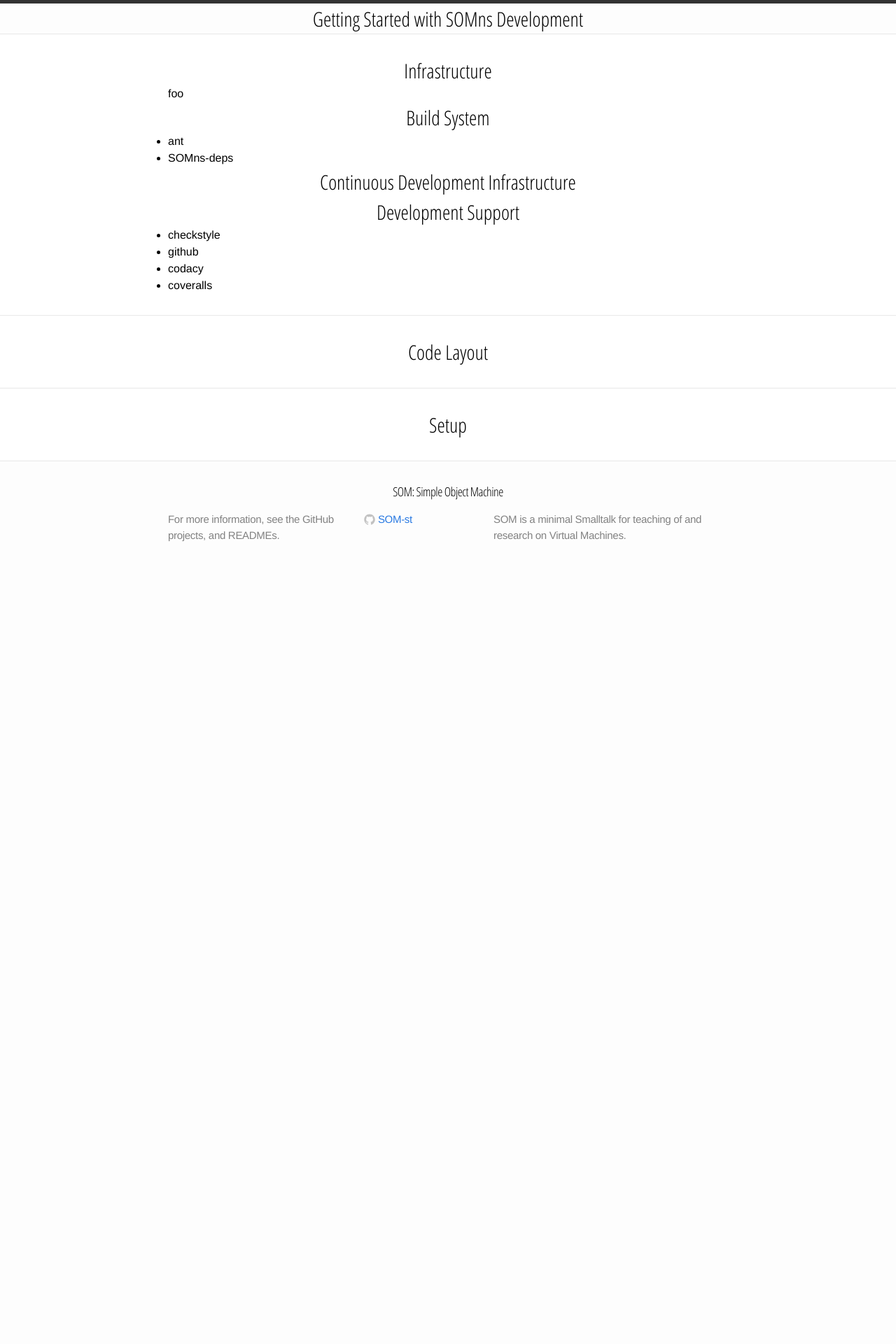
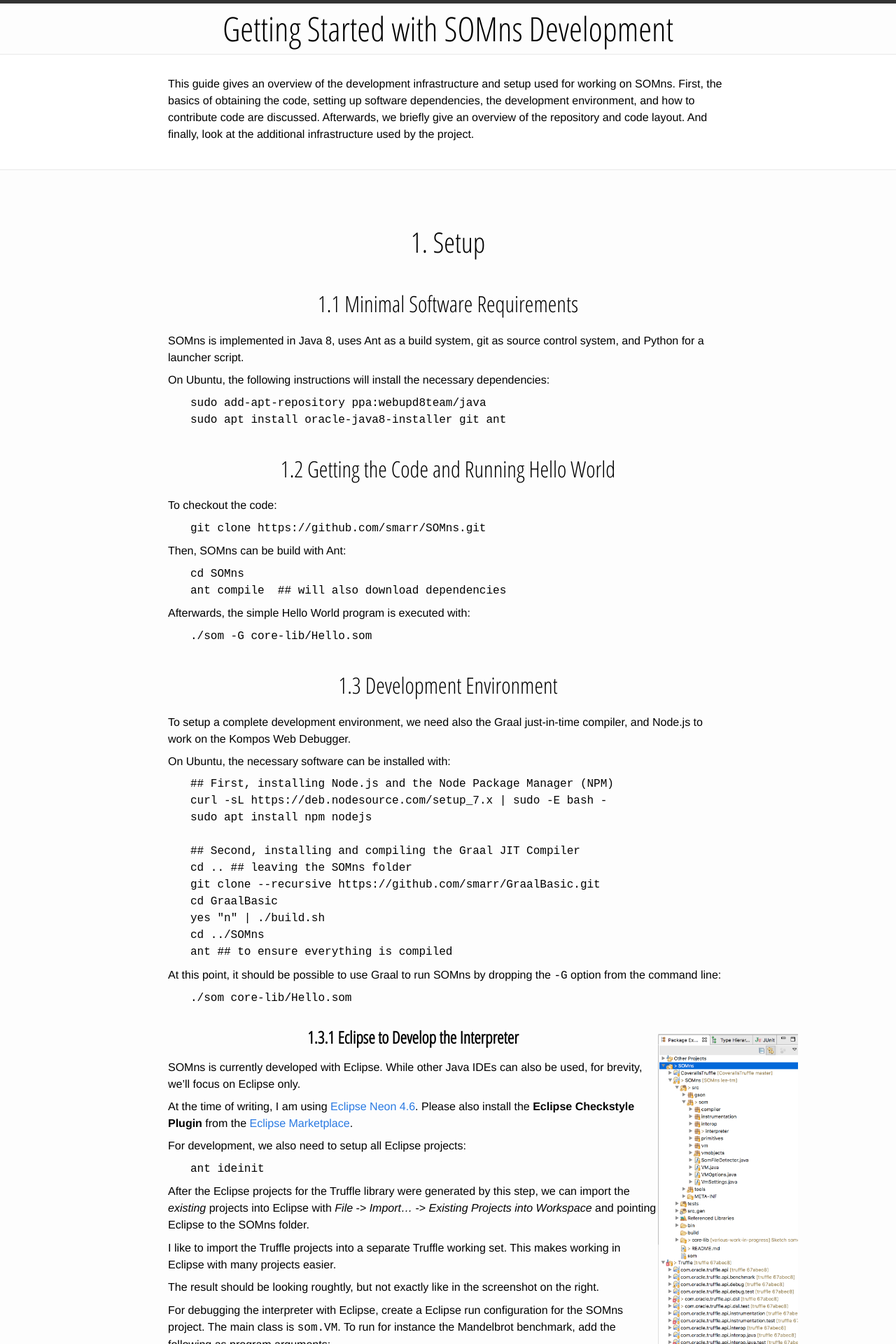
Before and after one commit to SOM-st/som-st.github.io, a Jekyll site: the page built from somns/getting-started.md, in a window 1280 px wide. Shown: the top 1920 px of the page at 70% size. Built offline with Jekyll 4.4.1, drawn with Linux system fonts in a browser that asks for light colours; before the commit the page ends 900 px from its top, so only the background shows below that; some of the changed text lies outside the part shown.

Commit message:
Added Setup description
Signed-off-by: Stefan Marr <git@stefan-marr.de>

````diff
--- a/somns/getting-started.md
+++ b/somns/getting-started.md
@@ -3,7 +3,161 @@
 layout: default
 ---
 
+<style>
+  p, h2, h3, h4, h5, h6 { margin-bottom: 1ex }
+  h2, h3, h4, h5, h6 { margin-top: 2ex }
+  div.highlighter-rouge { margin-top: 1ex; margin-bottom: 1ex; margin-left: 2em; }
+  h1 { font-size: 300% }
+  h2 { font-size: 250% }
+  h3 { font-size: 200% }
+  h4 { font-size: 150%; font-weight: bold; }
+</style>
+
 # Getting Started with SOMns Development
+
+<div class="content-section odd"><div class="wrap" markdown="1">
+
+This guide gives an overview of the development infrastructure and setup
+used for working on SOMns. First, the basics of obtaining the code, setting up
+software dependencies, the development environment, and how to contribute code
+are discussed. Afterwards, we briefly give an overview of the repository and
+code layout. And finally, look at the additional infrastructure used by the
+project.
+
+</div></div>
+
+<div class="content-section even"><div class="wrap" markdown="1">
+
+## 1. Setup
+
+### 1.1 Minimal Software Requirements
+
+SOMns is implemented in Java 8, uses Ant as a build system, git as
+source control system, and Python for a launcher script.
+
+On Ubuntu, the following instructions will install the necessary dependencies:
+
+```bash
+sudo add-apt-repository ppa:webupd8team/java
+sudo apt install oracle-java8-installer git ant
+```
+
+### 1.2 Getting the Code and Running Hello World
+
+To checkout the code:
+
+    git clone https://github.com/smarr/SOMns.git
+
+Then, SOMns can be build with Ant:
+
+    cd SOMns
+    ant compile  ## will also download dependencies
+
+Afterwards, the simple Hello World program is executed with:
+
+    ./som -G core-lib/Hello.som
+
+### 1.3 Development Environment
+
+To setup a complete development environment, we need also the Graal just-in-time
+compiler, and Node.js to work on the Kompos Web Debugger.
+
+On Ubuntu, the necessary software can be installed with:
+
+```bash
+## First, installing Node.js and the Node Package Manager (NPM)
+curl -sL https://deb.nodesource.com/setup_7.x | sudo -E bash -
+sudo apt install npm nodejs
+
+## Second, installing and compiling the Graal JIT Compiler
+cd .. ## leaving the SOMns folder
+git clone --recursive https://github.com/smarr/GraalBasic.git
+cd GraalBasic
+yes "n" | ./build.sh
+cd ../SOMns
+ant ## to ensure everything is compiled
+```
+
+At this point, it should be possible to use Graal to run SOMns by dropping the
+`-G` option from the command line:
+
+```bash
+./som core-lib/Hello.som
+```
+
+<figure style="float: right; margin-right: -100px">
+<img style="width: 200px;" src="../eclipse-project-outline.png" alt="Eclipse Project outline" />
+<figcaption>
+Eclipse Project outline.
+</figcaption>
+</figure>
+
+#### 1.3.1 Eclipse to Develop the Interpreter
+
+
+SOMns is currently developed with Eclipse. While other Java IDEs can also be
+used, for brevity, we'll focus on Eclipse only.
+
+At the time of writing, I am using [Eclipse Neon 4.6](https://eclipse.org/downloads/).
+Please also install the **Eclipse Checkstyle Plugin** from the [Eclipse Marketplace](http://eclipse-cs.sourceforge.net/#!/install).
+
+For development, we also need to setup all Eclipse projects:
+
+```bash
+ant ideinit
+```
+
+After the Eclipse projects for the Truffle library were generated by this step,
+we can import the *existing* projects into Eclipse with *File* -> *Import...* ->
+*Existing Projects into Workspace* and pointing Eclipse to the SOMns folder.
+
+I like to import the Truffle projects into a separate Truffle working set. This
+makes working in Eclipse with many projects easier.
+
+The result should be looking roughtly, but not exactly like in the screenshot on
+the right.
+
+For debugging the interpreter with Eclipse, create a Eclipse run configuration
+for the SOMns project. The main class is `som.VM`. To run for instance  the
+Mandelbrot benchmark, add the following as program arguments:
+
+    core-lib/Benchmarks/Harness.som Mandelbrot 2 0 500
+
+In VM arguments, enable assertions with:
+
+    -ea -esa
+
+I personally start the various SOMns programs from the command line:
+
+    ./som -d -G core-lib/Benchmarks/Harness.som Mandelbrot 2 0 500
+
+For this approach, we need a *Remote Java Application* debug configuration
+in Eclipse. After starting SOMns, it should tell you that it is waiting on port
+`8000`, which is used as the port in the Eclipse debug configuration.
+
+#### 1.3.2 VS Code to Develop with the SOMns Language
+
+To have IDE-like support for working with SOMns code, we are using
+[VS Code](https://code.visualstudio.com/), a cross-platform editor for which we
+have SOMns integration.
+
+SOMns support can be installed via the
+[VS Code marketplace](https://marketplace.visualstudio.com/items?itemName=MetaConcProject.SOMns).
+
+### 1.4 Summary
+
+A brief list of steps:
+
+1. Install software dependencies: ant, git, Java 8, Eclipse 4.6 (or later),
+   VS Code 1.8 (or later), Node.js, NPM, Graal JIT compiler
+
+2. Create Truffle Eclipse projects: `ant ideinit`
+
+3. Import Eclipse projects
+
+4. Run `ant` from the command line or Eclipse
+
+</div></div>
 
 
 <div class="content-section odd"><div class="wrap" markdown="1">
````
Also changed, not shown: somns/eclipse-project-outline.png (added).
